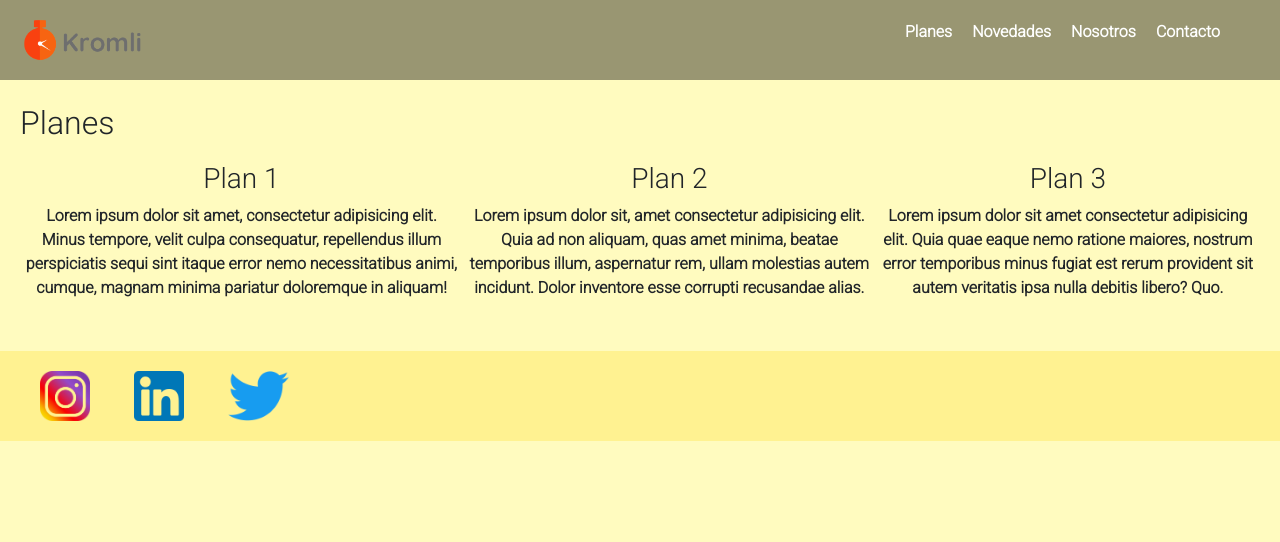
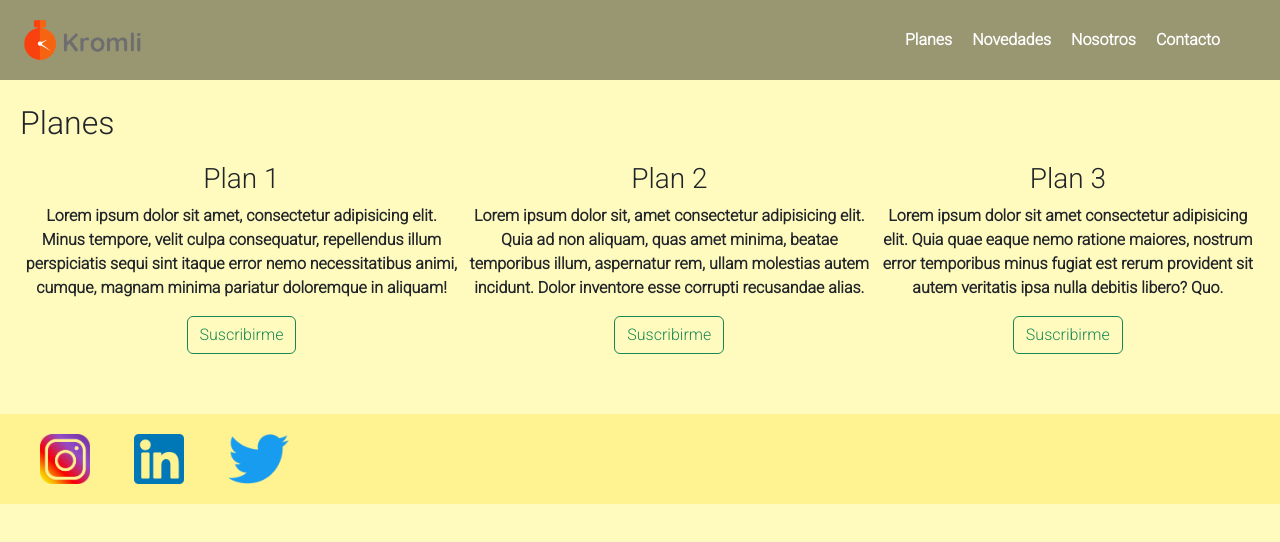
Before and after one commit to martindglaser/Kromli, a plain HTML site: page views/planes.html in a window 1280 px wide. Drawn offline with Linux system fonts and the light colour scheme.

Commit message:
2da entrega proyecto final

```diff
--- /dev/null
+++ b/css/animaciones.css
@@ -0,0 +1,12 @@
+@keyframes slideInFromLeft {
+  0% {
+    transform: translateY(40px);
+  }
+  100% {
+    transform: translateY(0);
+  }
+}
+
+.transform {
+  animation: 1s ease-out 0s 1 slideInFromLeft;
+}
--- a/css/style.css
+++ b/css/style.css
@@ -28,7 +28,9 @@ nav, header, main, footer{
   font-weight: 800;
 }
 
-
+section{
+  overflow-y: hidden;
+}
 
 ul {
   list-style:none;
@@ -43,7 +45,7 @@ ul {
 }
 
 .flexBox div{
-  padding: 0 5px 15px 5px;
+  padding: 0 5px 40px 5px;
 }
 
 
@@ -74,6 +76,9 @@ ul {
 }
 .bottomMargin20{
   margin-bottom: 20px;
+}
+.bottomPadding40{
+  padding-bottom: 40px;
 }
 
 
@@ -110,6 +115,10 @@ nav{
   grid-area: nav;
   padding: 0 50px 0 0;
   background: rgba(0, 0, 0, .4);
+  flex-grow: 3;
+  align-items: center;
+  text-decoration: none;
+  color: white;
 }
 
 #navImg{
@@ -117,13 +126,7 @@ nav{
   justify-content: left;
   align-items: center;
 }
-#navList{
-  flex-grow: 3;
-  justify-content: right;
-  align-items: center;
-  text-decoration: none;
-  color: white;
-}
+
 
 
 
--- a/views/planes.html
+++ b/views/planes.html
@@ -5,6 +5,7 @@
 	<meta name="viewport" content="width=device-width, initial-scale=1.0">
 	<link href="../bootstrap/css/bootstrap.css" rel="stylesheet">
 	<link rel="stylesheet" type="text/css" href="../css/style.css">
+	<link rel="stylesheet" type="text/css" href="../css/animaciones.css">
 	<title>Kromli</title>
 </head>
 <body>
@@ -13,23 +14,23 @@
 			<img src="../img/kromli_logo.png" alt="logo" height="60">
 		</a>
 
-		<ul id="navList">
-			<li>
+		<ul style="align-items: center;" id="navList" class="nav justify-content-end">
+			<li class="nav-item">
 				<a href="planes.html">
 					Planes
 				</a>
 			</li>
-			<li>
+			<li class="nav-item">
 				<a href="novedades.html">
 					Novedades
 				</a>
 			</li>
-			<li>
+			<li class="nav-item">
 				<a href="nosotros.html">
 					Nosotros
 				</a>
 			</li>
-			<li>
+			<li class="nav-item">
 				<a href="contacto.html">
 					Contacto
 				</a>
@@ -39,23 +40,26 @@
 	<main>
 		<h2 class="bottomMargin20">Planes</h2>
 		<section class="flexBox textCenter">
-			<div>
+			<div class="transform">
 				<h3>Plan 1</h3>
 				<p>
 					Lorem ipsum dolor sit amet, consectetur adipisicing elit. Minus tempore, velit culpa consequatur, repellendus illum perspiciatis sequi sint itaque error nemo necessitatibus animi, cumque, magnam minima pariatur doloremque in aliquam!
 				</p>
+				<button class="btn btn-outline-success">Suscribirme</button>
 			</div>
-			<div>
+			<div class="transform">
 				<h3>Plan 2</h3>
 				<p>
 					Lorem ipsum dolor sit, amet consectetur adipisicing elit. Quia ad non aliquam, quas amet minima, beatae temporibus illum, aspernatur rem, ullam molestias autem incidunt. Dolor inventore esse corrupti recusandae alias.
 				</p>
+				<button class="btn btn-outline-success">Suscribirme</button>
 			</div>
-			<div>
+			<div class="transform">
 				<h3>Plan 3</h3>
 				<p>
 					Lorem ipsum dolor sit amet consectetur adipisicing elit. Quia quae eaque nemo ratione maiores, nostrum error temporibus minus fugiat est rerum provident sit autem veritatis ipsa nulla debitis libero? Quo.
 				</p>
+				<button class="btn btn-outline-success">Suscribirme</button>
 			</div>
 		</section>
 	</main>
```
Also changed, not shown: index.html (+3 -2 lines).
